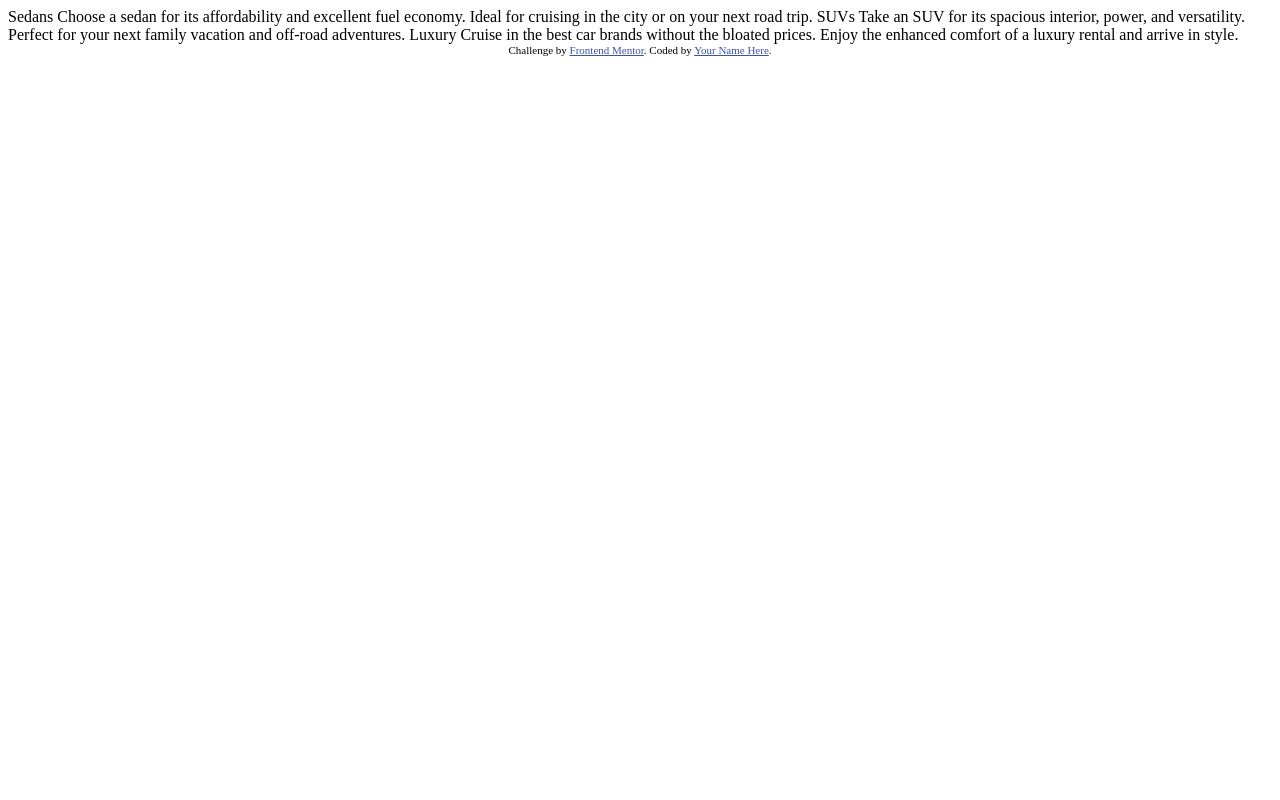
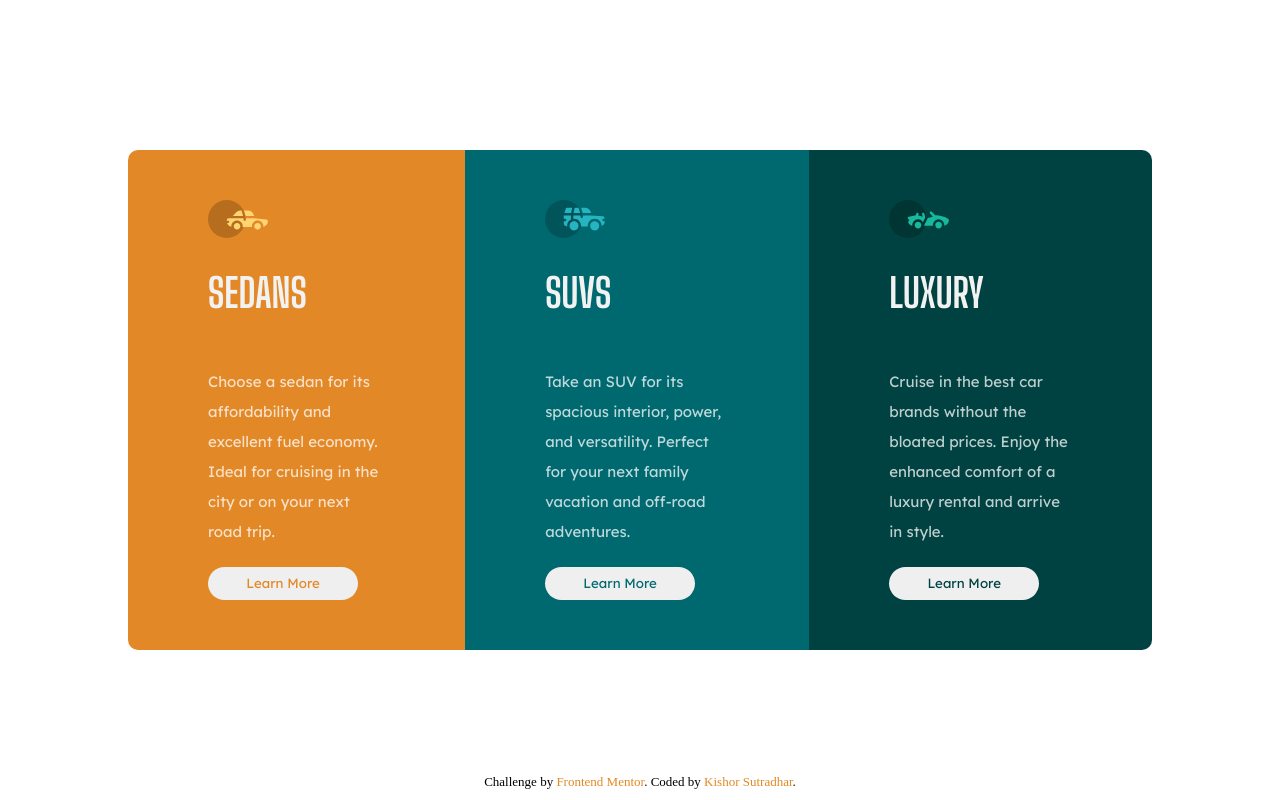
Before and after one commit to SDKishor/3-column-preview-card-component-main, a plain HTML site: page index.html in a window 1280 px wide. Drawn offline with Linux system fonts and the light colour scheme.

Commit message:
finished

```diff
--- /dev/null
+++ b/index.css
@@ -0,0 +1,142 @@
+@import url("https://fonts.googleapis.com/css2?family=Lexend+Deca&display=swap");
+@import url("https://fonts.googleapis.com/css2?family=Big+Shoulders+Display:wght@700&display=swap");
+:root {
+  --BrightOrange: hsl(31, 77%, 52%);
+  --DarkCyan: hsl(184, 100%, 22%);
+  --VeryDarkCyan: hsl(179, 100%, 13%);
+
+  --TransparentWhite: hsla(0, 0%, 100%, 0.75);
+  --VeryLightGray: hsl(0, 0%, 95%);
+}
+
+* {
+  box-sizing: border-box;
+  margin: 0;
+}
+
+main {
+  width: 100vw;
+  display: flex;
+  flex-direction: column;
+  align-items: center;
+  justify-content: center;
+  position: relative;
+}
+
+.card_container {
+  width: 90%;
+  margin-top: 100px;
+  margin-bottom: 100px;
+  display: flex;
+  flex-direction: column;
+  align-items: center;
+  border-radius: 10px;
+  overflow: hidden;
+}
+
+.content_container {
+  height: 500px;
+  padding: 50px;
+  display: flex;
+  flex-direction: column;
+  position: relative;
+}
+.one {
+  background-color: var(--BrightOrange);
+}
+.two {
+  background-color: var(--DarkCyan);
+}
+.three {
+  background-color: var(--VeryDarkCyan);
+}
+
+.logo {
+  margin: 0px 0px 20px 0px;
+  height: 60px;
+  width: 60px;
+  background-position: center;
+  background-repeat: no-repeat;
+  background-size: contain;
+}
+.one .logo {
+  background-image: url(./images/icon-sedans.svg);
+}
+.two .logo {
+  background-image: url(./images/icon-suvs.svg);
+}
+.three .logo {
+  background-image: url(./images/icon-luxury.svg);
+}
+
+.content_container h1 {
+  font-family: "Big Shoulders Display";
+  font-size: 40px;
+  font-weight: 700;
+  color: var(--VeryLightGray);
+  text-transform: uppercase;
+  margin-bottom: 50px;
+  margin-top: 10px;
+}
+.content_container p {
+  flex: 1;
+  font-family: "Lexend Deca";
+  font-size: 15px;
+  line-height: 30px;
+  color: var(--TransparentWhite);
+}
+
+.content_container button {
+  font-family: "Lexend Deca";
+  height: 50px;
+  width: 150px;
+  border-radius: 40px;
+  border: none;
+  margin-top: 20px;
+  cursor: pointer;
+}
+
+.content_container button:hover {
+  color: white;
+  border: white 2px solid;
+  background-color: transparent;
+}
+
+.btn1 {
+  color: var(--BrightOrange);
+}
+.btn2 {
+  color: var(--DarkCyan);
+}
+.btn3 {
+  color: var(--VeryDarkCyan);
+}
+
+.attribution {
+  font-size: 13px;
+  position: absolute;
+  bottom: 10px;
+}
+.attribution a {
+  color: var(--BrightOrange);
+  text-decoration: none;
+}
+
+.attribution a:hover {
+  color: var(--DarkCyan);
+}
+
+@media screen and (min-width: 1000px) {
+  main {
+    height: 100vh;
+  }
+  .card_container {
+    width: 80%;
+    height: 500px;
+    flex-direction: row;
+    margin: 0;
+  }
+  .content_container {
+    padding: 50px 80px;
+  }
+}
--- a/index.html
+++ b/index.html
@@ -8,29 +8,36 @@
 
   <title>Frontend Mentor | 3-column preview card component</title>
 
-  <!-- Feel free to remove these styles or customise in your own stylesheet 👍 -->
-  <style>
-    .attribution { font-size: 11px; text-align: center; }
-    .attribution a { color: hsl(228, 45%, 44%); }
-  </style>
+  <link rel="stylesheet" href="./index.css">
 </head>
 <body>
 
-  Sedans
-  Choose a sedan for its affordability and excellent fuel economy. Ideal for cruising in the city
-  or on your next road trip.
+  <main>
+    <div class="card_container">
+      <div class="content_container one">
+        <div class="logo"></div>
+        <h1>Sedans</h1>
+        <p>Choose a sedan for its affordability and excellent fuel economy. Ideal for cruising in the city or on your next road trip.</p>
+        <button class="btn1">Learn More</button>
+      </div>
+      <div class="content_container two">
+        <div class="logo"></div>
+        <h1>SUVs</h1>
+        <p>Take an SUV for its spacious interior, power, and versatility. Perfect for your next family vacation and off-road adventures.</p>
+        <button class="btn2">Learn More</button>
+      </div>
+      <div class="content_container three">
+        <div class="logo"></div>
+        <h1>Luxury</h1>
+        <p>Cruise in the best car brands without the bloated prices. Enjoy the enhanced comfort of a luxury rental and arrive in style.</p>
+        <button class="btn3">Learn More</button>
+      </div>
+    </div>
+    <div class="attribution">
+      Challenge by <a href="https://www.frontendmentor.io?ref=challenge" target="_blank">Frontend Mentor</a>.
+      Coded by <a href="#">Kishor Sutradhar</a>.
+  </main>
 
-  SUVs
-  Take an SUV for its spacious interior, power, and versatility. Perfect for your next family vacation
-  and off-road adventures.
-
-  Luxury
-  Cruise in the best car brands without the bloated prices. Enjoy the enhanced comfort of a luxury
-  rental and arrive in style.
-
-  <div class="attribution">
-    Challenge by <a href="https://www.frontendmentor.io?ref=challenge" target="_blank">Frontend Mentor</a>.
-    Coded by <a href="#">Your Name Here</a>.
   </div>
 </body>
 </html>
```
Also changed, not shown: Screenshot/Screenshot 2021-10-04 195351.jpg (added), Screenshot/Screenshot 2021-10-04 195407.jpg (added), 2 other files.
